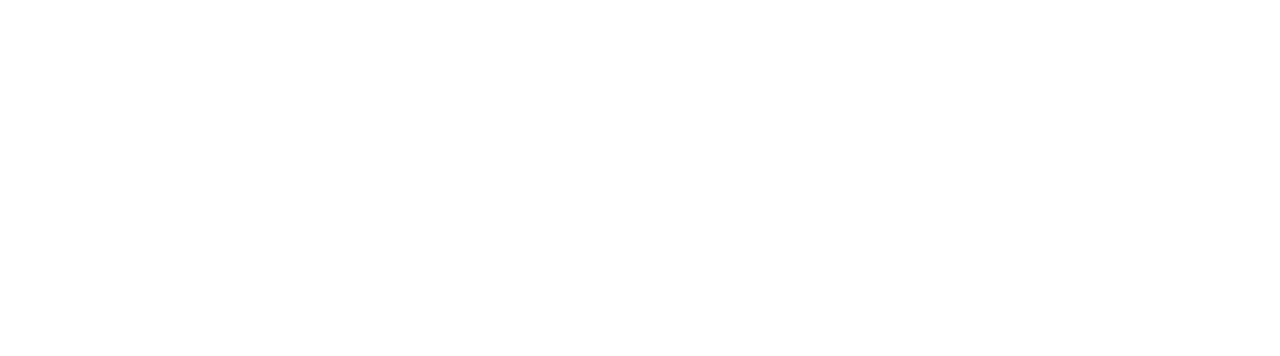
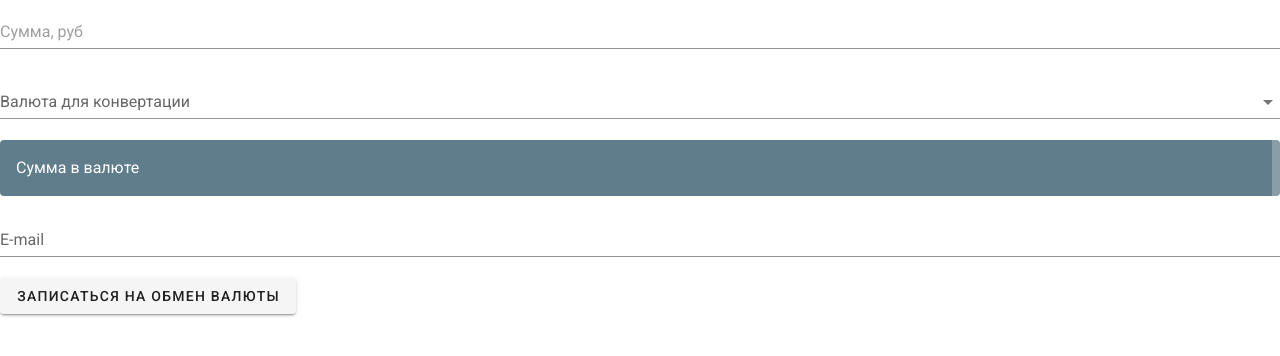
Before and after one commit to palgunov/currency_conversion, a Vue app: page / in a window 1280 px wide. Shown: the top 356 px of the page. Built offline with nearby package versions, Linux system fonts and the light colour scheme.

Commit message:
создание формы

```diff
--- a/src/App.vue
+++ b/src/App.vue
@@ -1,17 +1,18 @@
 <template>
   <v-app>
     <v-main>
-
+      <Form/>
     </v-main>
   </v-app>
 </template>
 
 <script>
+import Form from './components/Form';
 export default {
   name: 'App',
 
   components: {
-
+    Form,
   },
 
   data: () => ({
--- /dev/null
+++ b/src/components/Form.vue
@@ -0,0 +1,69 @@
+<template>
+    <div>
+        <v-alert
+            type="success"
+            v-if="sent"
+        >
+            Заявка отправлена
+        </v-alert>
+        <form
+            v-if="!sent"
+        >
+            <v-text-field
+                v-model="form.amount"
+                type="number"
+                required
+                placeholder="Сумма, руб"
+            />
+            <v-select
+                v-model="form.select"
+                :items="items"
+                label="Валюта для конвертации"
+            />
+            <v-alert
+                border="right"
+                color="blue-grey"
+                dark
+            >
+                Сумма в валюте
+            </v-alert>
+            <v-text-field
+                v-model="email"
+                type="text"
+                required
+                placeholder="email"
+                label="E-mail"
+            />
+            <v-btn
+                type="submit"
+            >
+
+                Записаться на обмен валюты
+            </v-btn>
+        </form>
+    </div>
+</template>
+<script>
+
+
+export default ({
+    data() {
+        return{
+            sent:false,
+            items:[
+                1,
+                2,
+                3,
+            ],
+            email:"",
+            form:{
+                amount:'',
+                select:"null",
+                currencyAmount: "",
+                email: '',
+            }
+        }
+
+    },
+})
+</script>
```
